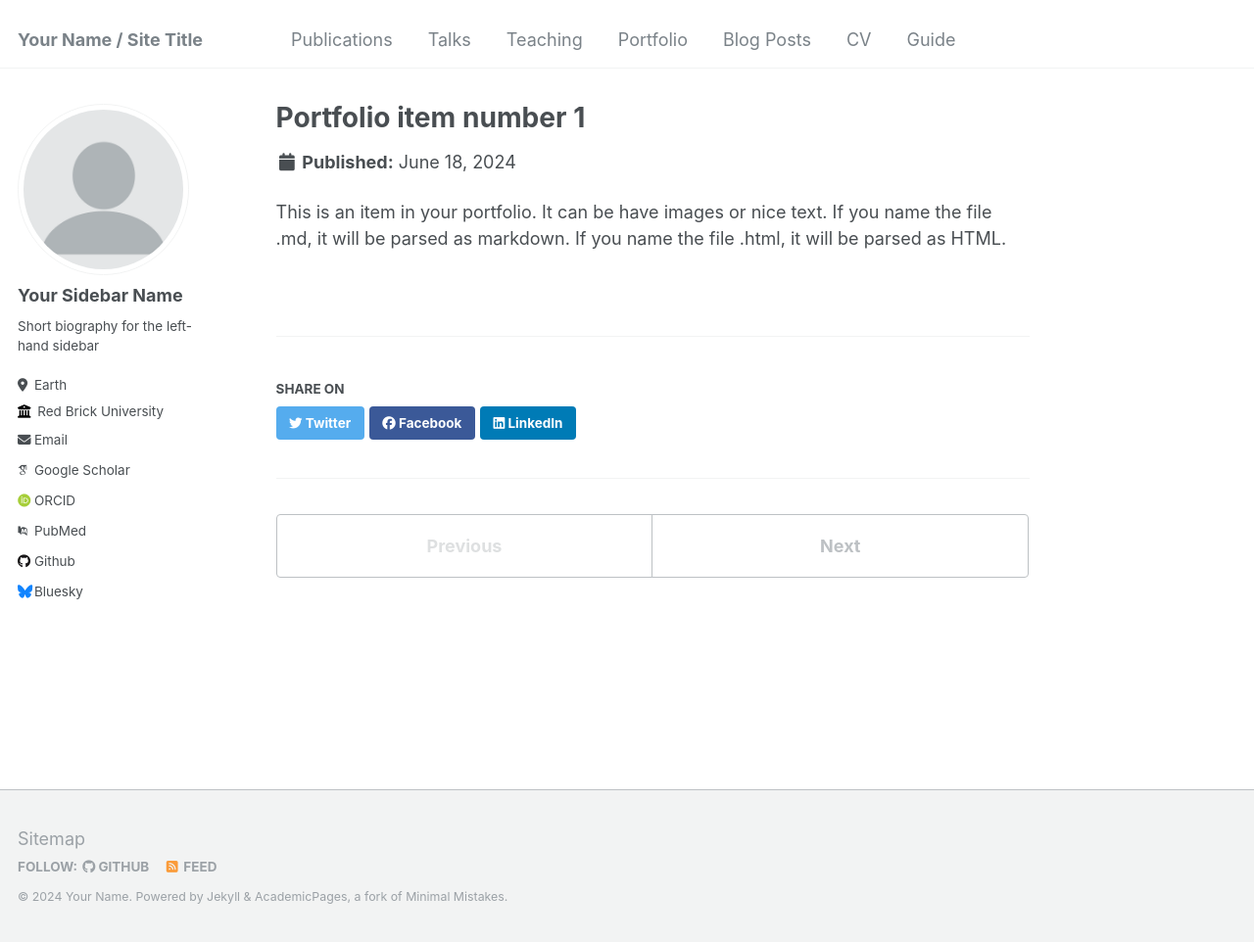
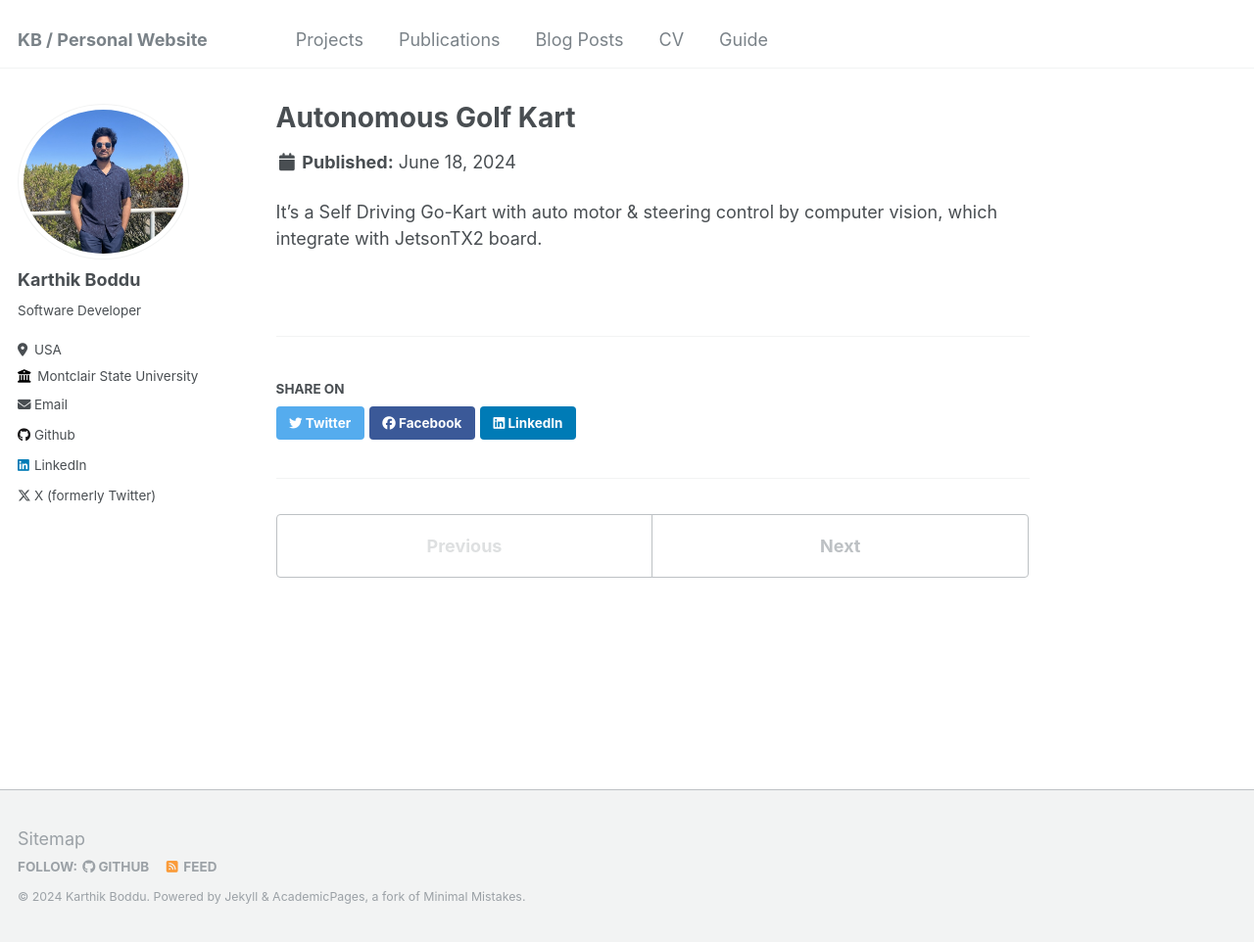
Before and after one commit to brkuhgk/brkuhgk.github.io, a Jekyll site: the page built from _portfolio/portfolio-1.md, in a window 1280 px wide and 962 px high. Shown: the whole window at 98% size. Built offline with Jekyll 4.4.1, drawn with Linux system fonts in a browser that asks for light colours; some web fonts are replaced.

Commit message:
updated: config

```diff
--- a/_config.yml
+++ b/_config.yml
@@ -3,18 +3,18 @@
 # This config file is meant for settings that affect your entire site, values
 # which you are expected to set up once and rarely need to edit after that.
 # For technical reasons, this file is *NOT* reloaded automatically when you use
-# `jekyll serve -l -H localhost`. If you change this file, please restart the
+# `bundle exec jekyll serve -l -H localhost`. If you change this file, please restart the
 # server process.
 
 # Basic Site Settings
 locale                   : "en-US"
-title                    : "Your Name / Site Title"
+title                    : "KB / Personal Website"
 title_separator          : "-"
-name                     : &name "Your Name"
-description              : &description "personal description"
-url                      : https://academicpages.github.io # the base hostname & protocol for your site e.g. "https://mmistakes.github.io"
+name                     : &name "Karthik Boddu"
+description              : &description "Software Developer"
+url                      : https://brkuhgk.github.io # the base hostname & protocol for your site e.g. "https://mmistakes.github.io"
 baseurl                  : "" # the subpath of your site, e.g. "/blog"
-repository               : "academicpages/academicpages.github.io"
+repository               : "brkughk/brkuhgk.github.io"
 
 # Site Author - The following control what appear as part of the author content on the side bar.
 #               If a field is blank the icon and link will not appear, otherwise it will be shown.
@@ -22,33 +22,33 @@ repository               : "academicpages/academicpages.github.io"
 author:
   # Biographic information
   avatar           : "profile.png"
-  name             : "Your Sidebar Name"
-  pronouns         : # example: "she/her"
-  bio              : "Short biography for the left-hand sidebar"
-  location         : "Earth"
-  employer         : "Red Brick University"
+  name             : "Karthik Boddu"
+  pronouns         : # example: "he"
+  bio              : "Software Developer"
+  location         : "USA"
+  employer         : "Montclair State University"
   uri              : # URL
-  email            : "none@example.org"
+  email            : "krk02411@gmail.com"
 
   # Academic websites
   arxiv            : # URL - Update with the correct link to your profile
-  googlescholar    : "https://scholar.google.com/citations?user=PS_CX0AAAAAJ"
+  googlescholar    : #"https://scholar.google.com/citations?user=PS_CX0AAAAAJ"
   impactstory      : # URL
-  orcid            : "http://orcid.org/yourorcidurl"
+  orcid            : #"http://orcid.org/yourorcidurl"
   semantic         : # URL
-  pubmed           : "https://www.ncbi.nlm.nih.gov/pubmed/?term=john+snow"
+  pubmed           : #"https://www.ncbi.nlm.nih.gov/pubmed/?term=john+snow"
   researchgate     : # URL
 
   # Repositories and software development
   bitbucket        : # Username - Update with your username on the site
   codepen          : # Username
   dribbble         : # Username
-  github           : "academicpages"
+  github           : "brkuhgk"
   kaggle           : # Username
   stackoverflow    : # User number or user number and name (i.e., use "1" or "1/jeff-atwood")
 
   # Social media
-  bluesky          : "bsky.app" # Replace this with you Bluesky username
+  bluesky          : # Replace this with you Bluesky username
   facebook         : # Username
   flickr           : # Username
   foursquare       : # Username
@@ -57,7 +57,7 @@ author:
   keybase          : # Username
   instagram        : # Username
   lastfm           : # Username
-  linkedin         : # Username
+  linkedin         : "karthik-boddu"# Username url : https://www.linkedin.com/in/karthik-boddu/
   mastodon         : # URL
   medium           : # URL
   pinterest        : # Username
@@ -65,7 +65,7 @@ author:
   steam            : # Username
   telegram         : # URL
   tumblr           : # Username
-  twitter          : # Username for X / Twitter
+  twitter          : "MRX_SDE"# Username for X / Twitter url: https://x.com/MRX_SDE
   vine             : # Username
   weibo            : # Username
   wikipedia        : # Username
@@ -209,9 +209,9 @@ collections:
   portfolio:
     output: true
     permalink: /:collection/:path/
-  talks:
-    output: true
-    permalink: /:collection/:path/
+    talks:
+      output: true
+      permalink: /:collection/:path/
 
 
 # Defaults
--- a/_data/navigation.yml
+++ b/_data/navigation.yml
@@ -1,16 +1,16 @@
 # main links links
 main:
+  - title: "Projects"
+    url: /portfolio/
+
   - title: "Publications"
     url: /publications/
 
-  - title: "Talks"
-    url: /talks/
+#  - title: "Talks"
+#    url: /talks/
 
-  - title: "Teaching"
-    url: /teaching/
-
-  - title: "Portfolio"
-    url: /portfolio/
+#  - title: "Teaching"
+#    url: /teaching/
 
   - title: "Blog Posts"
     url: /year-archive/
--- a/_portfolio/portfolio-1.md
+++ b/_portfolio/portfolio-1.md
@@ -1,7 +1,7 @@
 ---
-title: "Portfolio item number 1"
-excerpt: "Short description of portfolio item number 1<br/><img src='/images/500x300.png'>"
+title: "Autonomous Golf Kart"
+excerpt: "Self Driving Golf Kart  <br/><img src='/images/500x300.png'>"
 collection: portfolio
 ---
 
-This is an item in your portfolio. It can be have images or nice text. If you name the file .md, it will be parsed as markdown. If you name the file .html, it will be parsed as HTML.
+It's a Self Driving Go-Kart with auto motor & steering control by computer vision, which integrate with JetsonTX2 board.
```
Also changed, not shown: _pages/about.md (+1 -1 lines), images/profile.png.
